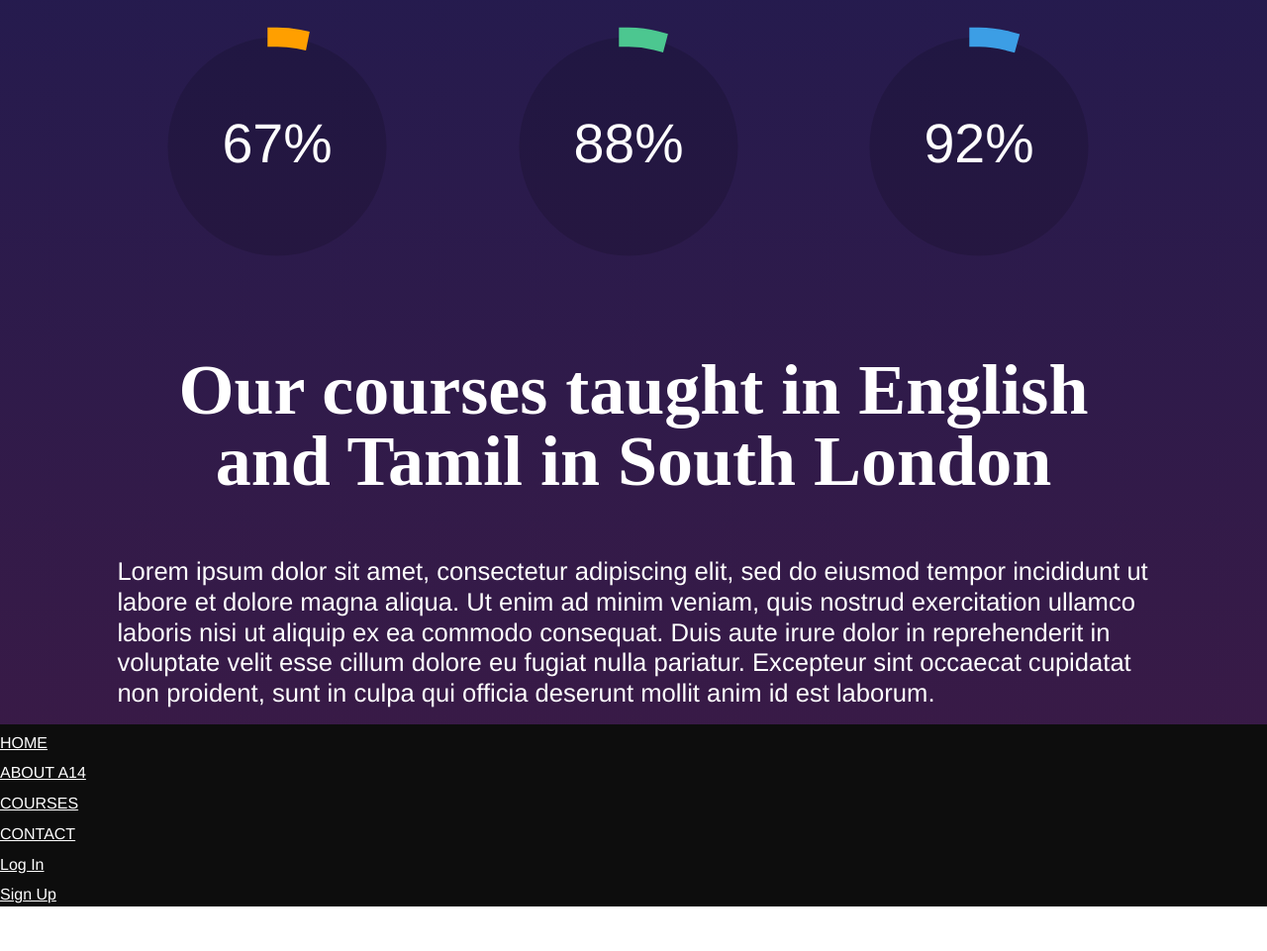
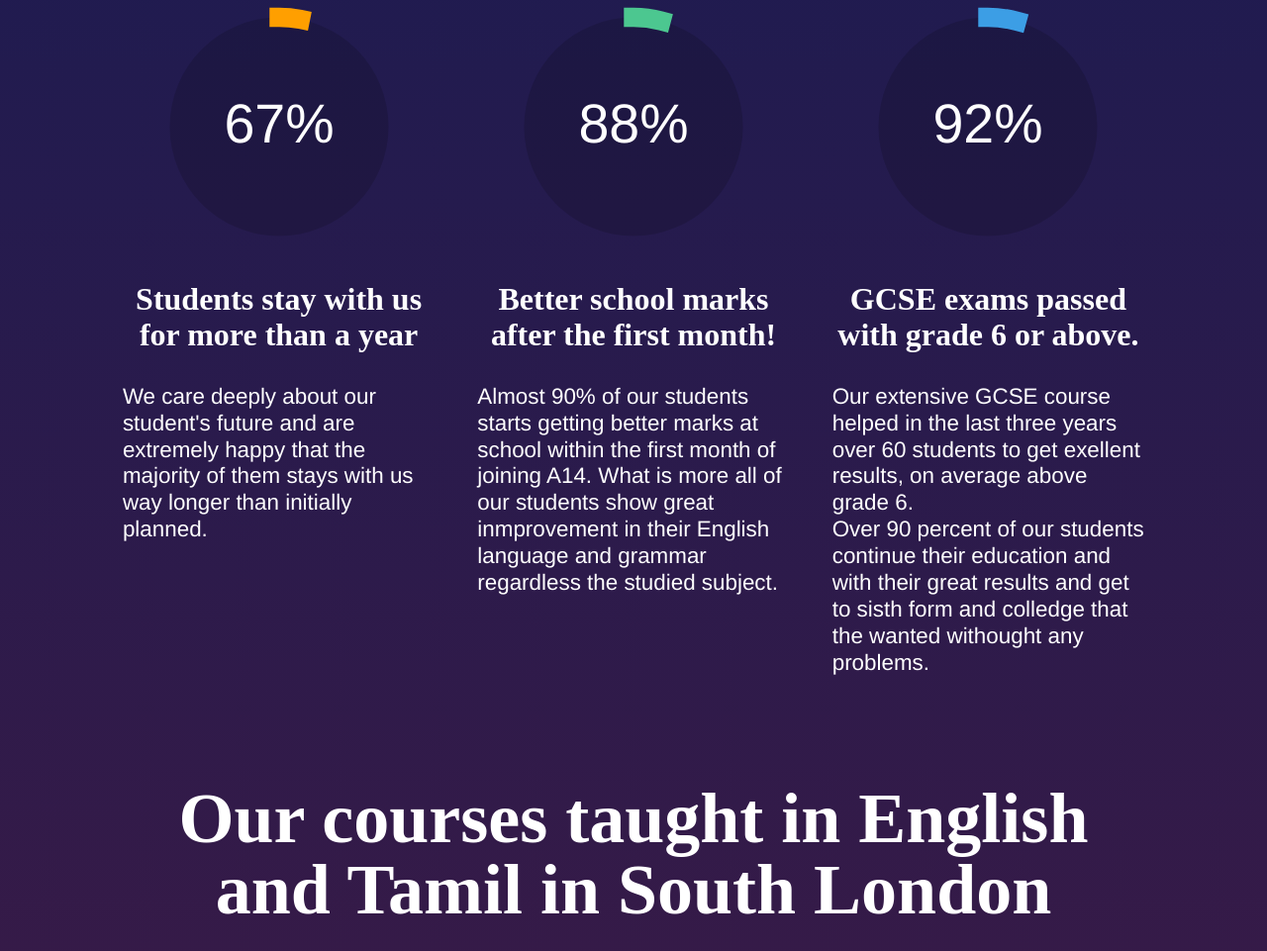
Before and after one commit to RainbowGiantSquid/A14, a plain HTML site: page index.html in a window 1280 px wide. Shown: the part 1059-2020 px from the top of the page at 99% size. Before the commit the page ends 1975 px from the top, so only its background shows below. Drawn offline with nearby package versions, Linux system fonts and the light colour scheme; a web font is replaced by a local one.

Commit message:
separating js to another doc and more
New flex container and adjustment for the percent charts, new animation

text styling and new content update

```diff
--- a/index.html
+++ b/index.html
@@ -62,16 +62,6 @@
             </form>
         </div>
     </div>
-    <script>   // Get the modal
-        var modal = document.getElementById('id01');
-
-        // When the user clicks anywhere outside of the modal, close it
-        window.onclick = function (event) {
-            if (event.target == modal) {
-                modal.style.display = "none";
-            }
-        }
-    </script>
     <!-- *******LANDING PAGE/ HOME******* -->
     <section class="landingPage" id="home">
         <img class="landingImg" src="images/mockup images/Sri_Lanka.jpg" alt="picture of school children at A14">
@@ -85,7 +75,7 @@
                 eu fugiat nulla pariatur. Excepteur sint occaecat cupidatat non proident, sunt in culpa qui officia
                 deserunt mollit anim id est laborum.</p>
         </div>
-        <div class="flexWrapper">
+        <div class="flexContainer">
             <div class="singleChart">
                 <svg viewBox="0 0 36 36" class="circularChart orange">
                     <path class="circleBg" d="M18 2.0845
@@ -96,9 +86,11 @@
                         a 15.9155 15.9155 0 0 1 0 -31.831" />
                     <text x="18" y="20.35" class="percentage">67%</text>
                 </svg>
+                <h3>Students stay with us for more than a year</h3>
+                <p>We care deeply about our student's future and are extremely happy that the majority of them stays with us way longer than initially planned.</p>
             </div>
 
-            <div class="singleChart">
+            <div class="singleChart" id="description">
                 <svg viewBox="0 0 36 36" class="circularChart green">
                     <path class="circleBg" d="M18 2.0845
                         a 15.9155 15.9155 0 0 1 0 31.831
@@ -108,6 +100,8 @@
                         a 15.9155 15.9155 0 0 1 0 -31.831" />
                     <text x="18" y="20.35" class="percentage">88%</text>
                 </svg>
+                <h3>Better school marks after the first month!</h3>
+                <p>Almost 90% of our students starts getting better marks at school within the first month of joining A14. What is more all of our students show great inmprovement in their English language and grammar regardless the studied subject.</p>
             </div>
 
             <div class="singleChart">
@@ -120,8 +114,11 @@
                         a 15.9155 15.9155 0 0 1 0 -31.831" />
                     <text x="18" y="20.35" class="percentage">92%</text>
                 </svg>
+                <h3>GCSE exams passed with grade 6 or above.</h3>
+                <p>Our extensive GCSE course helped in the last three years over 60 students to get exellent results, on average above grade 6. <br>Over 90 percent of our students continue their education and with their great results and get to sisth form and colledge that the wanted withought any problems.</p>
             </div>
         </div>
+    </section>
     </section>
     <section class="textSection" id="courses">
         <div class="container" id="about">
--- a/styles.css
+++ b/styles.css
@@ -14,6 +14,7 @@ nav, header, footer, {
 body {
     line-height: 1;
     margin: 0;
+    text-align: center;
     background: #0A1C58;
     /* for super-old browsers */
     /* gradient for old browsers */
@@ -340,11 +341,22 @@ h1 {
     text-align: center;
     line-height: 100%;
 }
+h3 {
+    color: white;
+    font-family: 'Frank Ruhl Libre', serif;
+    /* for responsive font sieze */
+    font-size: 4vmin;
+    text-align: center;
+    line-height: 110%;
+
+}
+
 
 p {
     color: white;
     font-family: 'Mukta Malar', Helvetica, sans-serif;
-    font-size: 3.2vmin;
+    font-size: 2.8vmin;
+    text-align: left;
     line-height: 120%;
     margin: 0;
 }
@@ -358,14 +370,26 @@ section.textSection {
 
 /* percentage circle with css keyframes based on https://codepen.io/sergiopedercini/pen/jmKdbj */
 
-.flexWrapper {
+.flexContainer {
     display: flex;
-    flex-flow: row nowrap;
+    align-content: space-around;
+    align-items: baseline;
+    flex-direction: row;
 }
+.singleChart {
+    width: 30%;
+    margin-bottom: 1%;
+    padding: 0 2% 2%;
 
-.singleChart {
-    width: 33%;
-    justify-content: space-around;
+}
+@media screen and (max-width: 750px) {
+    .flexContainer {
+        flex-direction: column;
+        align-items: center;
+    }
+    .singleChart {
+        width: 86%;
+    }
 }
 
 .circularChart {
--- a/testlogin.js
+++ b/testlogin.js
@@ -1,18 +1,22 @@
+document.addEventListener("DOMContentLoaded", function(e) {
+
+  // Get the modal
+  const modal = document.getElementById("id01");
+
+  // When the user clicks anywhere outside of the modal, close it
+  window.onclick = function(event) {
+    if (event.target == modal) {
+      modal.style.display = "none";
+    }
+  };
+});
 
 function dropdownMenu() {
     var x = document.getElementById("dropdownClick");
     if (x.className === "topnav") {
         x.className += " responsive";
-    } else {
+    }
+    else {
         x.className = "topnav";
     }
 }
-// Get the modal
-var modal = document.getElementById('id01');
-
-// When the user clicks anywhere outside of the modal, close it
-window.onclick = function (event) {
-    if (event.target == modal) {
-        modal.style.display = "none";
-    }
-}
```
Also changed, not shown: dropdownMenu.js (+3 -8 lines), testlogin.css (+3 -5 lines), 1 other file. Lines whose indentation alone changed are shown as unchanged.
